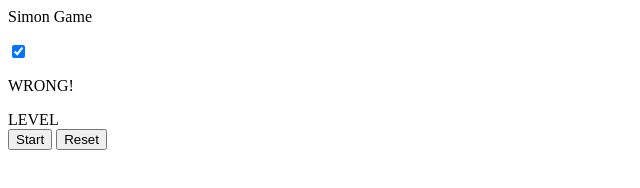
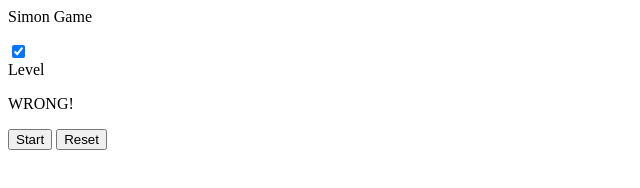
Before and after one commit to versavale/SimonGame, a plain HTML site: page index.html in a window 1280 px wide. Shown: the whole page, without its empty margins (0-640 px from the left). Drawn offline with Linux system fonts and the light colour scheme.

Commit message:
Update index.html
Added level div
removed counter div

```diff
--- a/index.html
+++ b/index.html
@@ -12,8 +12,8 @@
         <span class="onoffswitch-switch"></span>
     </label>
 </div>
+      <div class="lvl-box">Level</div>
       <p class="error">WRONG!</p>
-      <div class="counter">LEVEL</div>
     </div>
     <div class="core-main-div">
 <div class="block" id="one" value="1"></div>
@@ -33,3 +33,4 @@
 <audio id="3-au" src="https://s3.amazonaws.com/freecodecamp/simonSound3.mp3" preload="auto"></audio>
 <audio id="4-au" src="https://s3.amazonaws.com/freecodecamp/simonSound4.mp3" preload="auto"></audio>
 <audio id="fail" src="https://www.soundjay.com/misc/sounds/fail-buzzer-04.mp3" preload="auto"></audio>
+  <audio id="win" src="http://sampleswap.org/samples-ghost/SFX%20and%20UNUSUAL%20SOUNDS/VIDEO%20GAMES/zelda/782%5Bkb%5Dzelda-triforce.aif.mp3" preload="auto"></audio>
```
